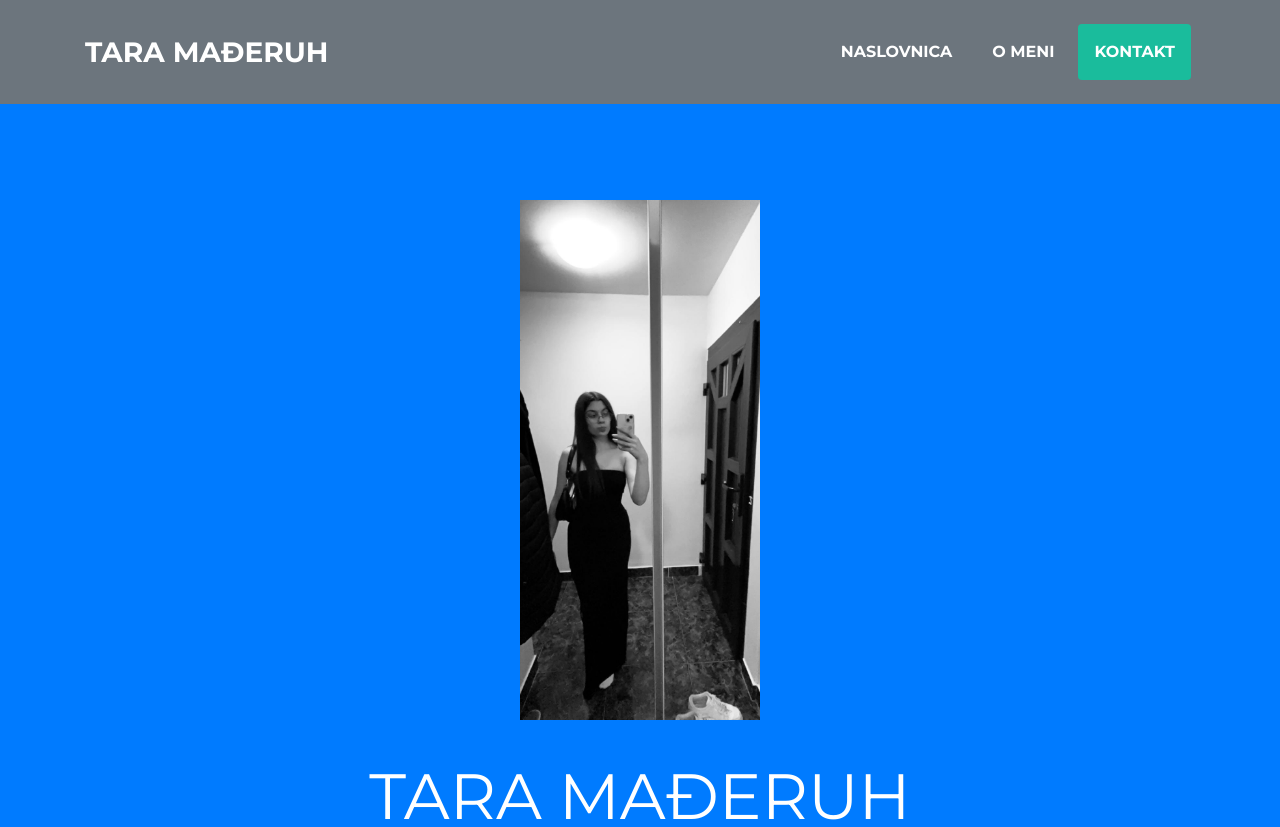
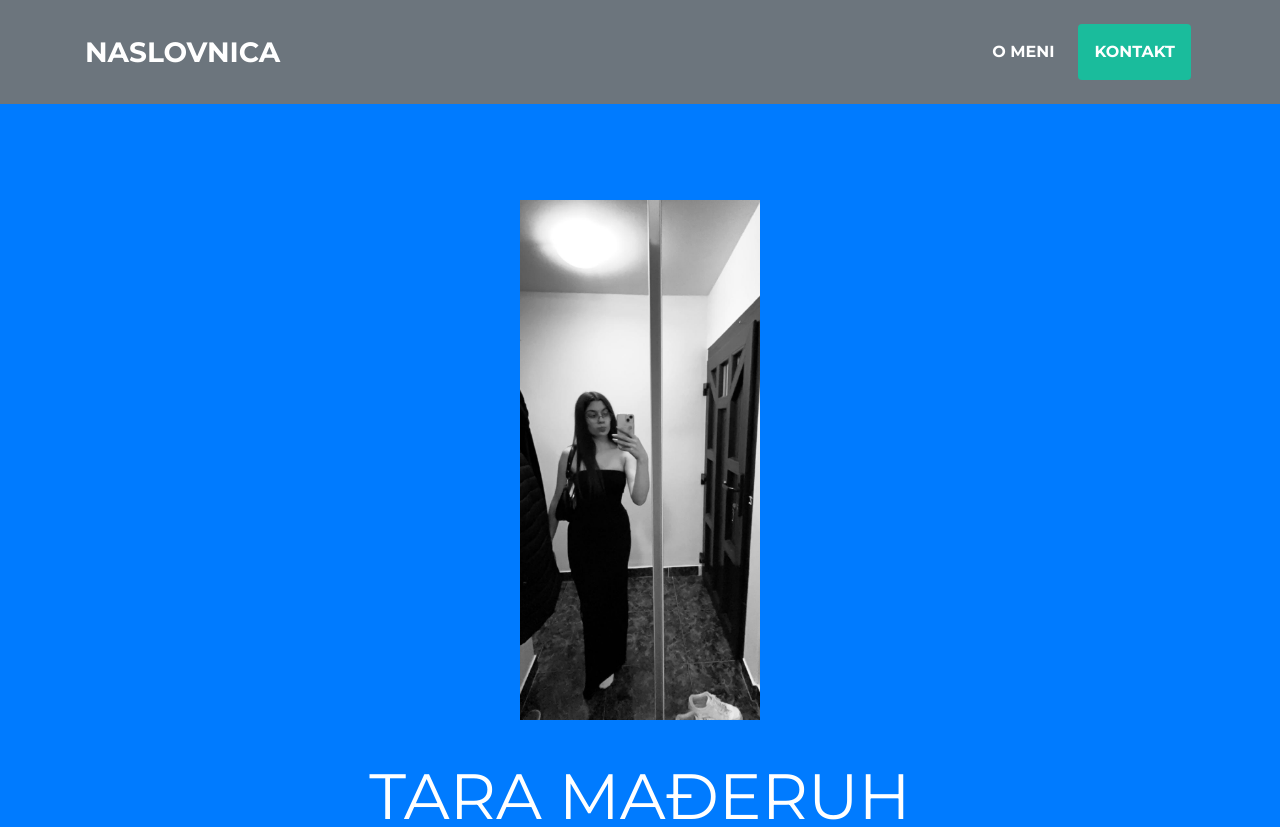
Before and after one commit to taramaderuh1/mojweb, a plain HTML site: page index.html in a window 1280 px wide. Shown: the top 827 px of the page. Drawn offline with nearby package versions, Linux system fonts and the light colour scheme.

Commit message:
Add files via upload

```diff
--- a/index.html
+++ b/index.html
@@ -20,14 +20,13 @@
         <!-- Navigation-->
         <nav class="navbar navbar-expand-lg bg-secondary text-uppercase fixed-top" id="mainNav">
             <div class="container">
-                <a class="navbar-brand" href="#page-top">TARA MAĐERUH</a>
+                <a class="navbar-brand" href="#page-top">NASLOVNICA</a>
                 <button class="navbar-toggler text-uppercase font-weight-bold bg-primary text-white rounded" type="button" data-bs-toggle="collapse" data-bs-target="#navbarResponsive" aria-controls="navbarResponsive" aria-expanded="false" aria-label="Toggle navigation">
                     Menu
                     <i class="fas fa-bars"></i>
                 </button>
                 <div class="collapse navbar-collapse" id="navbarResponsive">
                     <ul class="navbar-nav ms-auto">
-                        <li class="nav-item mx-0 mx-lg-1"><a class="nav-link py-3 px-0 px-lg-3 rounded" href="#portfolio">Naslovnica</a></li>
                         <li class="nav-item mx-0 mx-lg-1"><a class="nav-link py-3 px-0 px-lg-3 rounded" href="#about">O meni</a></li>
                         <li class="nav-item mx-0 mx-lg-1"><a class="nav-link py-3 px-0 px-lg-3 rounded" href="#contact">Kontakt</a></li>
                     </ul>
```
